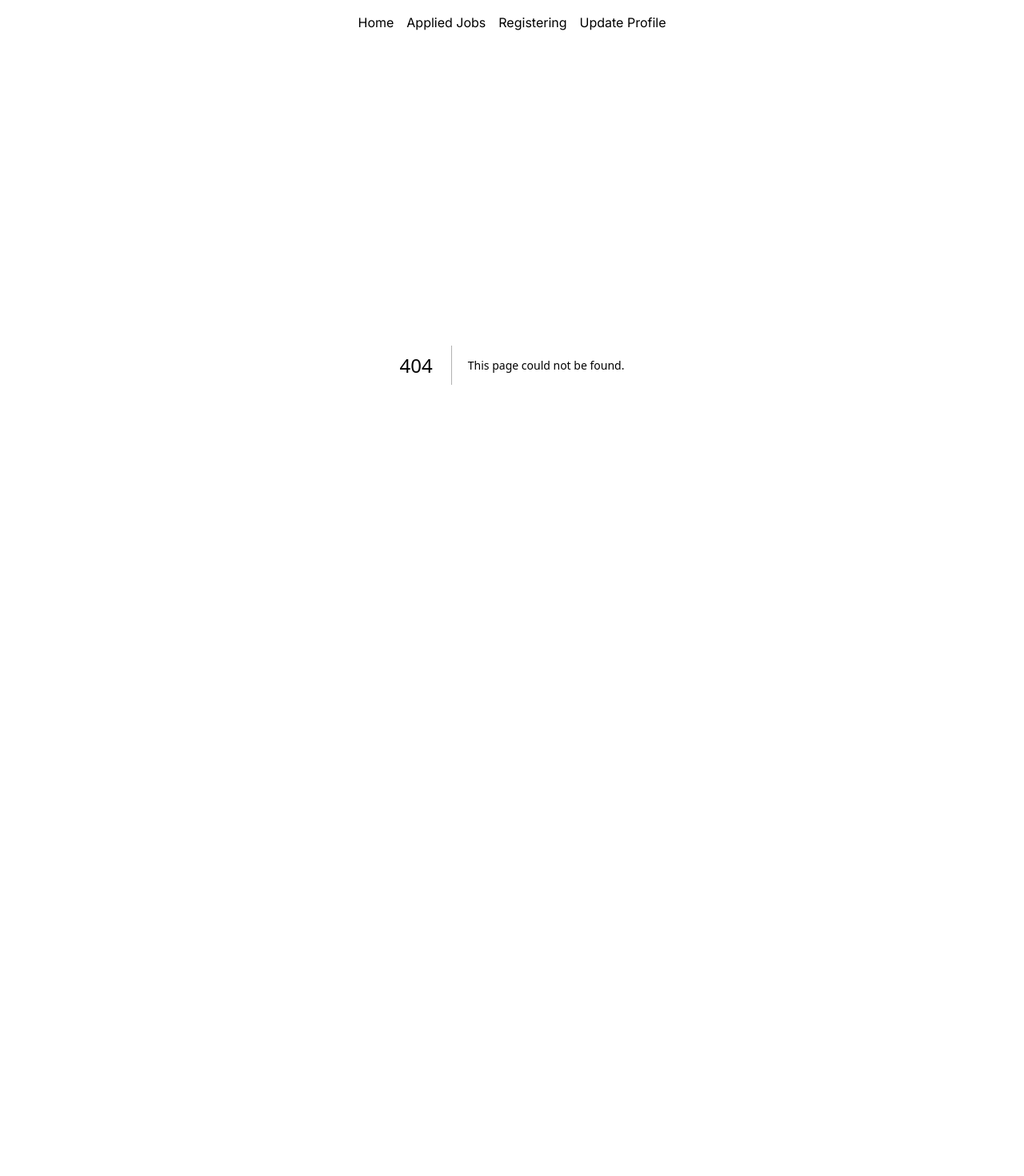
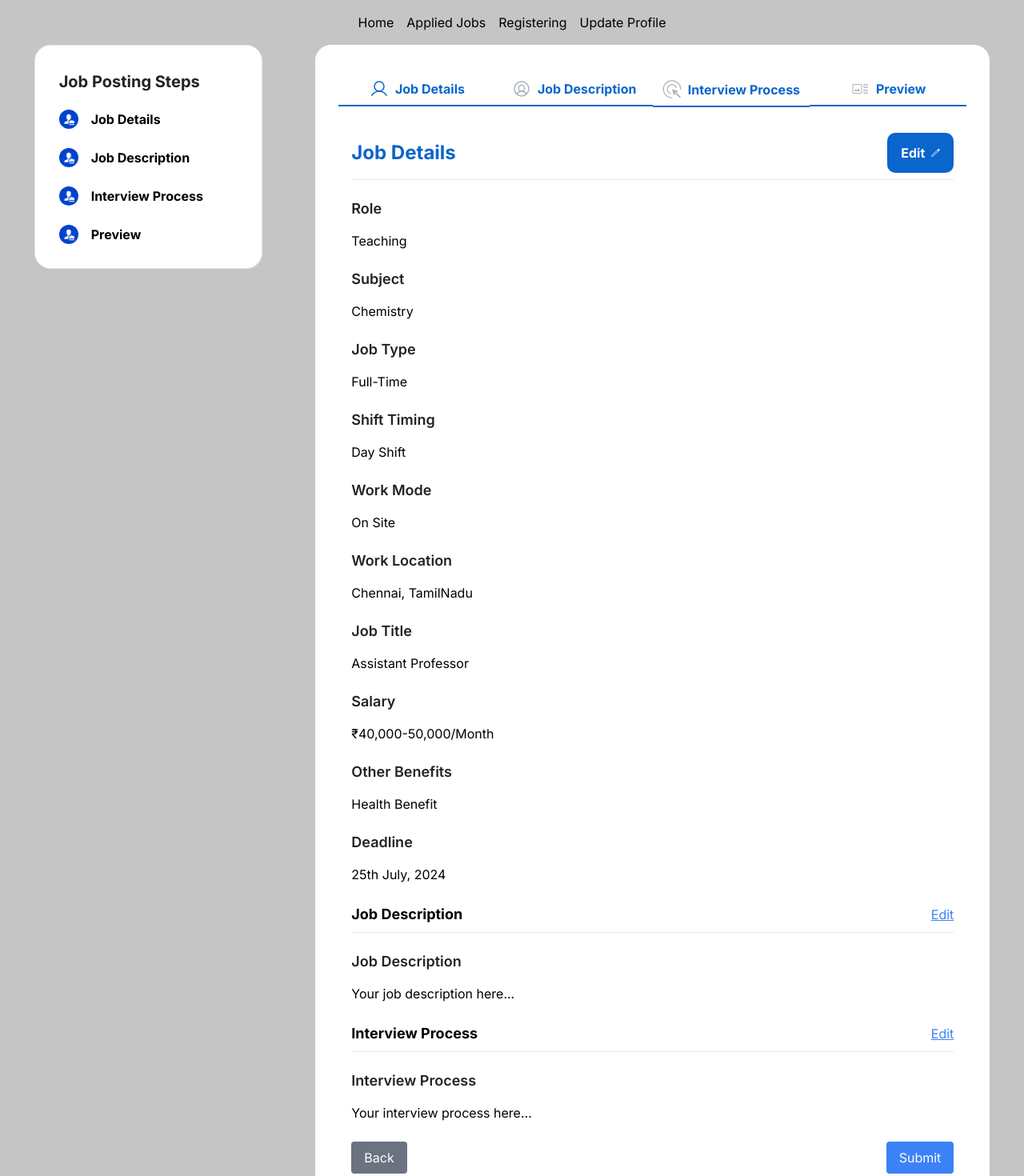
Before and after one commit to ayushballia/eduportal, a Next.js app: page /profile-update/preview in a window 1280 px wide. Before the commit this address had no page. Shown: the top 1470 px of the page at 80% size. Before the commit the page ends 856 px from the top, so only its background shows below. Built offline with nearby package versions, Linux system fonts and the light colour scheme.

Commit message:
add preview page

```diff
--- /dev/null
+++ b/src/app/components/profileUpdate/InterviewProcess.js
@@ -0,0 +1,76 @@
+"use client";
+
+import { useState } from "react";
+import { useRouter } from "next/navigation";
+
+const InterviewProcess = () => {
+  const router = useRouter();
+  const [formData, setFormData] = useState({
+    preferredSkills: [],
+  });
+
+  const handleSubmit = (e) => {
+    e.preventDefault();
+    router.push("/profile-update/preview");
+  };
+
+  const handleBack = () => {
+    router.back();
+  };
+
+  return (
+    <form onSubmit={handleSubmit} className="p-4">
+      <label
+        for="interview-process"
+        className="font-semibold text-[20px] text-[#232323]"
+      >
+        Choose Interview Process <br />
+        <span className="font-normal text-[20px] text-[#232323] -mt-2">
+          Select candidate interviewing method
+        </span>
+        <br />
+        <div className="relative my-4">
+          <select
+            value=""
+            className="block appearance-none w-full bg-white border border-[#E4E5E8] hover:border-gray-600 p-[17px] pr-[18px] text-[14px] text-[#767F8C] font-normal rounded-[15px] leading-tight focus:outline-none focus:shadow-outline"
+          >
+            <option
+              className="text-[14px] font-normal text-[#767F8C]"
+              value=""
+              disabled
+            >
+              Select...
+            </option>
+
+            <option>Online</option>
+          </select>
+          <div className="pointer-events-none absolute inset-y-0 right-0 flex items-center px-3 text-gray-400">
+            <svg
+              className="fill-current h-4 w-4"
+              xmlns="http://www.w3.org/2000/svg"
+              viewBox="0 0 20 20"
+            >
+              <path d="M7 10l5 5 5-5H7z" />
+            </svg>
+          </div>
+        </div>
+      </label>
+
+      <button
+          type="button"
+          onClick={handleBack}
+          className="bg-gray-500 text-white py-2 px-4 rounded"
+        >
+          Back
+        </button>
+      <button
+        type="submit"
+        className="bg-[#0A65CC] text-white text-[16px] font-bold px-[32px] py-[16px] rounded-[20px] my-6"
+      >
+        Save & Next
+      </button>
+    </form>
+  );
+};
+
+export default InterviewProcess;
--- /dev/null
+++ b/src/app/components/profileUpdate/JobContext.js
@@ -0,0 +1,17 @@
+import { createContext, useState } from 'react';
+
+const JobContext = createContext();
+
+const JobProvider = ({ children }) => {
+  const [jobDetails, setJobDetails] = useState({});
+  const [jobDescription, setJobDescription] = useState({});
+  const [interviewProcess, setInterviewProcess] = useState({});
+
+  return (
+    <JobContext.Provider value={{ jobDetails, setJobDetails, jobDescription, setJobDescription, interviewProcess, setInterviewProcess }}>
+      {children}
+    </JobContext.Provider>
+  );
+};
+
+export { JobContext, JobProvider };
--- a/src/app/components/profileUpdate/JobDescription.js
+++ b/src/app/components/profileUpdate/JobDescription.js
@@ -44,11 +44,15 @@ const JobDescription = () => {
 
   const handleSubmit = (e) => {
     e.preventDefault();
-    router.push("/profile-update/jobSpecification");
+    router.push("/profile-update/interviewProcess");
   };
 
   const handleSelect = (selectedOption) => {
     console.log("Selected option:", selectedOption);
+  };
+
+  const handleBack = () => {
+    router.back();
   };
 
   return (
@@ -195,6 +199,15 @@ const JobDescription = () => {
       </p>
       <OtherBenefits />
 
+
+      <button
+          type="button"
+          onClick={handleBack}
+          className="bg-gray-500 text-white py-2 px-4 rounded"
+        >
+          Back
+        </button>
+
       <button
         type="submit"
         className="bg-[#0A65CC] text-white text-[16px] font-bold px-[32px] py-[16px] rounded-[20px] mt-6"
--- a/src/app/components/profileUpdate/JobDetails.js
+++ b/src/app/components/profileUpdate/JobDetails.js
@@ -221,6 +221,9 @@ const JobDetail = () => {
         />
       </FormSection>
 
+
+
+
       <button
         type="submit"
         className="bg-[#0A65CC] text-white text-[16px] font-bold px-[32px] py-[16px] rounded-[20px]"
--- a/src/app/components/profileUpdate/JobSpecifications.js
+++ /dev/null
@@ -1,25 +0,0 @@
-"use client"
-
-import { useState } from 'react';
-import { useRouter } from 'next/navigation';
-
-const JobSpecification = () => {
-  const router = useRouter();
-  const [formData, setFormData] = useState({
-    preferredSkills: []
-  });
-
-  const handleSubmit = (e) => {
-    e.preventDefault();
-    router.push('/profile-update/preference');
-  };
-
-  return (
-    <form onSubmit={handleSubmit} className="p-4">
-      {/* Form fields go here */}
-      <button type="submit" className="bg-blue-500 text-white p-2 rounded">Next</button>
-    </form>
-  );
-};
-
-export default JobSpecification;
--- a/src/app/components/profileUpdate/Layout.js
+++ b/src/app/components/profileUpdate/Layout.js
@@ -21,13 +21,15 @@ const Layout = ({ children }) => {
     },
     {
       name: "Interview Process",
-      path: "/profile-update/jobSpecification",
+      path: "/profile-update/interviewProcess",
       icon: adsClickIcon,
     },
-    { name: "Preview", path: "/profile-update/preference", icon: AtIcon },
+    { name: "Preview", path: "/profile-update/preview", icon: AtIcon },
   ];
 
   const getStepIndex = (path) => steps.findIndex((step) => step.path === path);
+
+  const currentStepIndex = getStepIndex(path);
 
   return (
     <div className="flex gap-6 justify-evenly">
@@ -40,9 +42,9 @@ const Layout = ({ children }) => {
           {steps.map((step, index) => (
             <li key={step.path}>
               <Link
-                href={index < getStepIndex(path) ? step.path : path}
+                href={index <= currentStepIndex ? step.path : path}
                 className={`flex gap-4 ${
-                  path === step.path ? "font-bold" : ""
+                  index <= currentStepIndex ? "font-bold" : ""
                 }`}
               >
                 <div className="flex items-center justify-center bg-[#0043CE] p-1 rounded-full">
@@ -67,9 +69,9 @@ const Layout = ({ children }) => {
           {steps.map((step, index) => (
             <div key={step.path} className="flex-1 text-center">
               <Link
-                href={index < getStepIndex(path) ? step.path : path}
+                href={index <= currentStepIndex ? step.path : path}
                 className={`flex items-center justify-center gap-2 p-2  ${
-                  path === step.path
+                  index <= currentStepIndex
                     ? "border-b-2 font-bold border-[#0A65CC] text-[#0A65CC]"
                     : "text-[#ADB2BA]"
                 }`}
--- a/src/app/components/profileUpdate/Preference.js
+++ /dev/null
@@ -1,25 +0,0 @@
-"use client"
-
-import { useState } from 'react';
-import { useRouter } from 'next/navigation';
-
-const Preference = () => {
-  const router = useRouter();
-  const [formData, setFormData] = useState({
-    preferredAssets: []
-  });
-
-  const handleSubmit = (e) => {
-    e.preventDefault();
-    alert('Form Submitted!');
-  };
-
-  return (
-    <form onSubmit={handleSubmit} className="p-4">
-      {/* Form fields go here */}
-      <button type="submit" className="bg-blue-500 text-white p-2 rounded">Submit</button>
-    </form>
-  );
-};
-
-export default Preference;
--- /dev/null
+++ b/src/app/components/profileUpdate/Preview.js
@@ -0,0 +1,152 @@
+"use client";
+
+import { useRouter } from "next/navigation";
+import Image from "next/image";
+import TeachingIcon from "@/app/images/profileUpdate/teaching-PQcw9eHGUz.svg";
+import NonTeachingIcon from "@/app/images/profileUpdate/Group 459 1.svg";
+import DownIcon from "@/app/images/profileUpdate/fi_chevron-down.svg";
+import RupeesIcon from "@/app/images/profileUpdate/currency_rupee_circle.svg";
+import { useState } from "react";
+import CustomSelect from "../CustomSelect";
+import FormSection from "../FormSection";
+import OptionButtons from "../OptionButtons";
+import OtherBenefits from "../registering/OtherBenefits";
+import DatePicker from "react-datepicker";
+import "react-datepicker/dist/react-datepicker.css";
+import OptionButtonsWithIcons from "./OptionButtonsWithIcons";
+import EditIcon from "../../images/profileUpdate/edit.svg"
+
+const Preview = () => {
+  const router = useRouter();
+
+  const handleEdit = (path) => {
+    router.push(path);
+  };
+
+  const handleBack = () => {
+    router.back();
+  };
+
+  const handleSubmit = (e) => {
+    e.preventDefault();
+    console.log("Form submitted!");
+    // Add logic for form submission
+  };
+
+  return (
+    <form onSubmit={handleSubmit} className="p-4">
+      <div className="border-b pb-2 mb-4 flex justify-between items-center">
+        <h2 className="text-[24px] font-bold text-[#0A65CC]">Job Details</h2>
+        <button
+          type="button"
+          onClick={() => handleEdit("/profile-update/jobDetail")}
+          className="flex items-center gap-2 bg-[#0A65CC] text-white text-[16px] font-bold px-[17px] py-[13px] rounded-[10px] "
+        >
+          Edit
+          <Image src={EditIcon} width={11} height={11} alt="Edit icon"/>
+        </button>
+      </div>
+      <FormSection title={"Role"}>
+        <div className="flex justify-between">
+          <span>Teaching</span>
+        </div>
+      </FormSection>
+      <FormSection title={"Subject"}>
+        <div className="flex justify-between">
+          <span>Chemistry</span>
+        </div>
+      </FormSection>
+      <FormSection title={"Job Type"}>
+        <div className="flex justify-between">
+          <span>Full-Time</span>
+        </div>
+      </FormSection>
+      <FormSection title={"Shift Timing"}>
+        <div className="flex justify-between">
+          <span>Day Shift</span>
+        </div>
+      </FormSection>
+      <FormSection title={"Work Mode"}>
+        <div className="flex justify-between">
+          <span>On Site</span>
+        </div>
+      </FormSection>
+      <FormSection title={"Work Location"}>
+        <div className="flex justify-between">
+          <span>Chennai, TamilNadu</span>
+        </div>
+      </FormSection>
+      <FormSection title={"Job Title"}>
+        <div className="flex justify-between">
+          <span>Assistant Professor</span>
+        </div>
+      </FormSection>
+      <FormSection title={"Salary"}>
+        <div className="flex justify-between">
+          <span>₹40,000-50,000/Month</span>
+        </div>
+      </FormSection>
+      <FormSection title={"Other Benefits"}>
+        <div className="flex justify-between">
+          <span>Health Benefit</span>
+        </div>
+      </FormSection>
+      <FormSection title={"Deadline"}>
+        <div className="flex justify-between">
+          <span>25th July, 2024</span>
+        </div>
+      </FormSection>
+
+      <div className="border-b pb-2 mb-4 mt-6 flex justify-between items-center">
+        <h2 className="text-lg font-bold">Job Description</h2>
+        <button
+          type="button"
+          onClick={() => handleEdit("/profile-update/jobDescription")}
+          className="text-blue-500 underline"
+        >
+          Edit
+        </button>
+      </div>
+      <FormSection title={"Job Description"}>
+        <div className="flex justify-between">
+          <span>Your job description here...</span>
+        </div>
+      </FormSection>
+
+      <div className="border-b pb-2 mb-4 mt-6 flex justify-between items-center">
+        <h2 className="text-lg font-bold">Interview Process</h2>
+        <button
+          type="button"
+          onClick={() => handleEdit("/profile-update/interviewProcess")}
+          className="text-blue-500 underline"
+        >
+          Edit
+        </button>
+      </div>
+      <FormSection title={"Interview Process"}>
+        <div className="flex justify-between">
+          <span>Your interview process here...</span>
+        </div>
+      </FormSection>
+
+      <div className="mt-4 flex justify-between">
+        <button
+          type="button"
+          onClick={handleBack}
+          className="bg-gray-500 text-white py-2 px-4 rounded"
+        >
+          Back
+
+        </button>
+        <button
+          type="submit"
+          className="bg-blue-500 text-white py-2 px-4 rounded"
+        >
+          Submit
+        </button>
+      </div>
+    </form>
+  );
+};
+
+export default Preview;
--- a/src/app/profile-update/preference/page.js
+++ b/src/app/profile-update/interviewProcess/page.js
@@ -1,10 +1,10 @@
 import Layout from "@/app/components/profileUpdate/Layout";
-import Preference from "@/app/components/profileUpdate/Preference";
+import InterviewProcess from "../../components/profileUpdate/InterviewProcess";
 
 const page = () => {
   return (
     <Layout>
-      <Preference />
+      <InterviewProcess />
     </Layout>
   );
 };
--- a/src/app/profile-update/jobSpecification/page.js
+++ b/src/app/profile-update/preview/page.js
@@ -1,10 +1,10 @@
 import Layout from "@/app/components/profileUpdate/Layout";
-import JobSpecification from "@/app/components/profileUpdate/JobSpecifications";
+import Preview from "@/app/components/profileUpdate/Preview";
 
 const page = () => {
   return (
     <Layout>
-      <JobSpecification />
+      <Preview />
     </Layout>
   );
 };
```
Also changed, not shown: src/app/images/profileUpdate/edit.svg (added).
